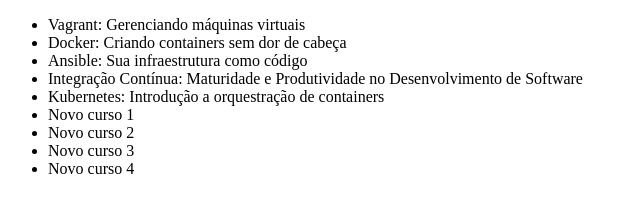
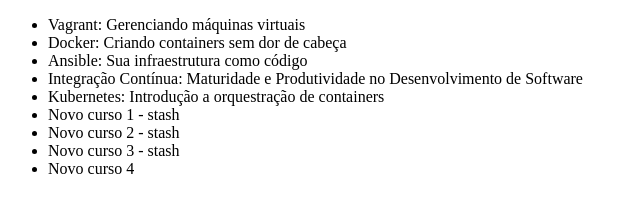
Before and after one commit to felipecolem/alura-git, a plain HTML site: page Index.html in a window 1280 px wide. Shown: the whole page, without its empty margins (0-640 px from the left). Drawn offline with Linux system fonts and the light colour scheme.

Commit message:
Adicionando curso 1,2 e 3 ao stash

```diff
--- a/Index.html
+++ b/Index.html
@@ -11,9 +11,9 @@
         <li>Ansible: Sua infraestrutura como código</li>
         <li>Integração Contínua: Maturidade e Produtividade no Desenvolvimento de Software</li>
         <li>Kubernetes: Introdução a orquestração de containers</li>
-        <li>Novo curso 1</li>
-        <li>Novo curso 2</li>
-        <li>Novo curso 3</li>
+        <li>Novo curso 1 - stash</li>
+        <li>Novo curso 2 - stash</li>
+        <li>Novo curso 3 - stash</li>
         <li>Novo curso 4</li>
     </ul>
 </body>
```
